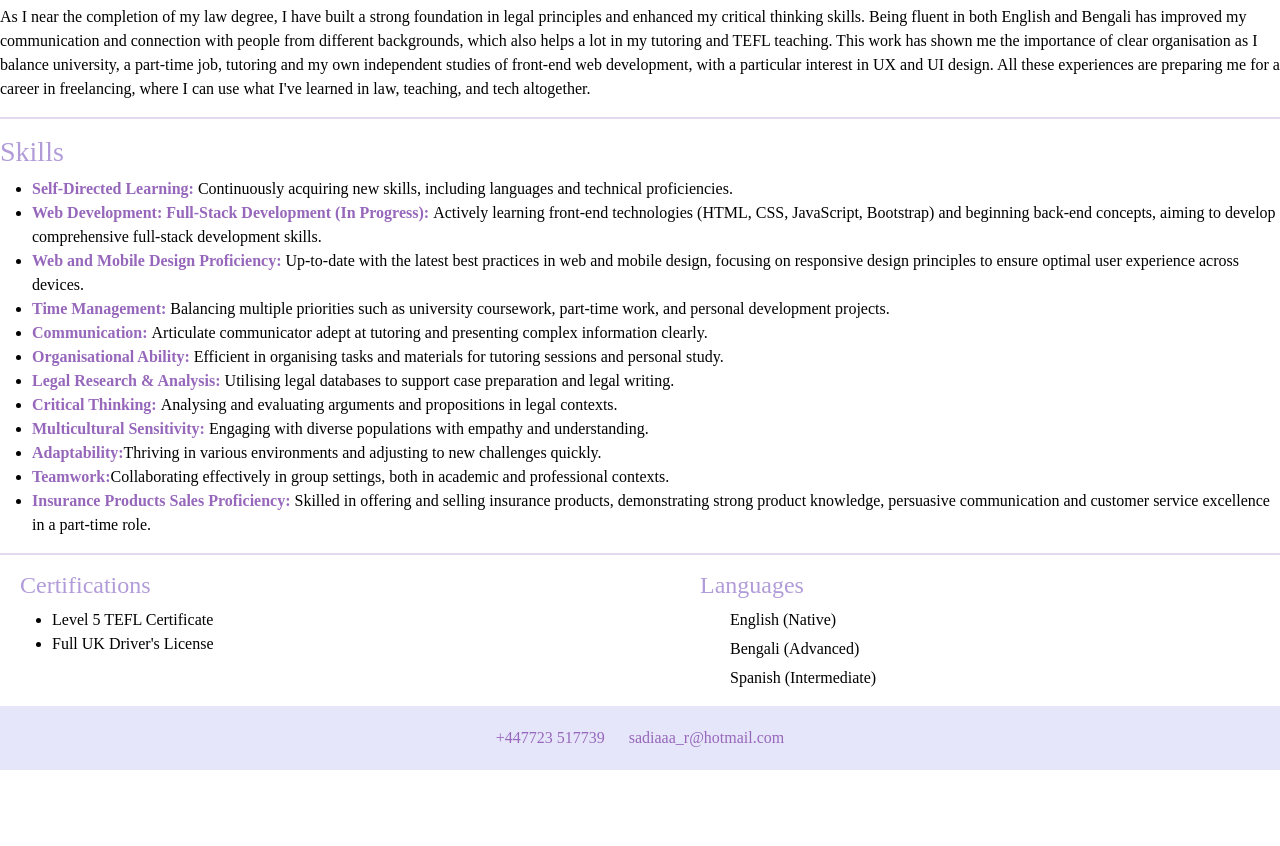
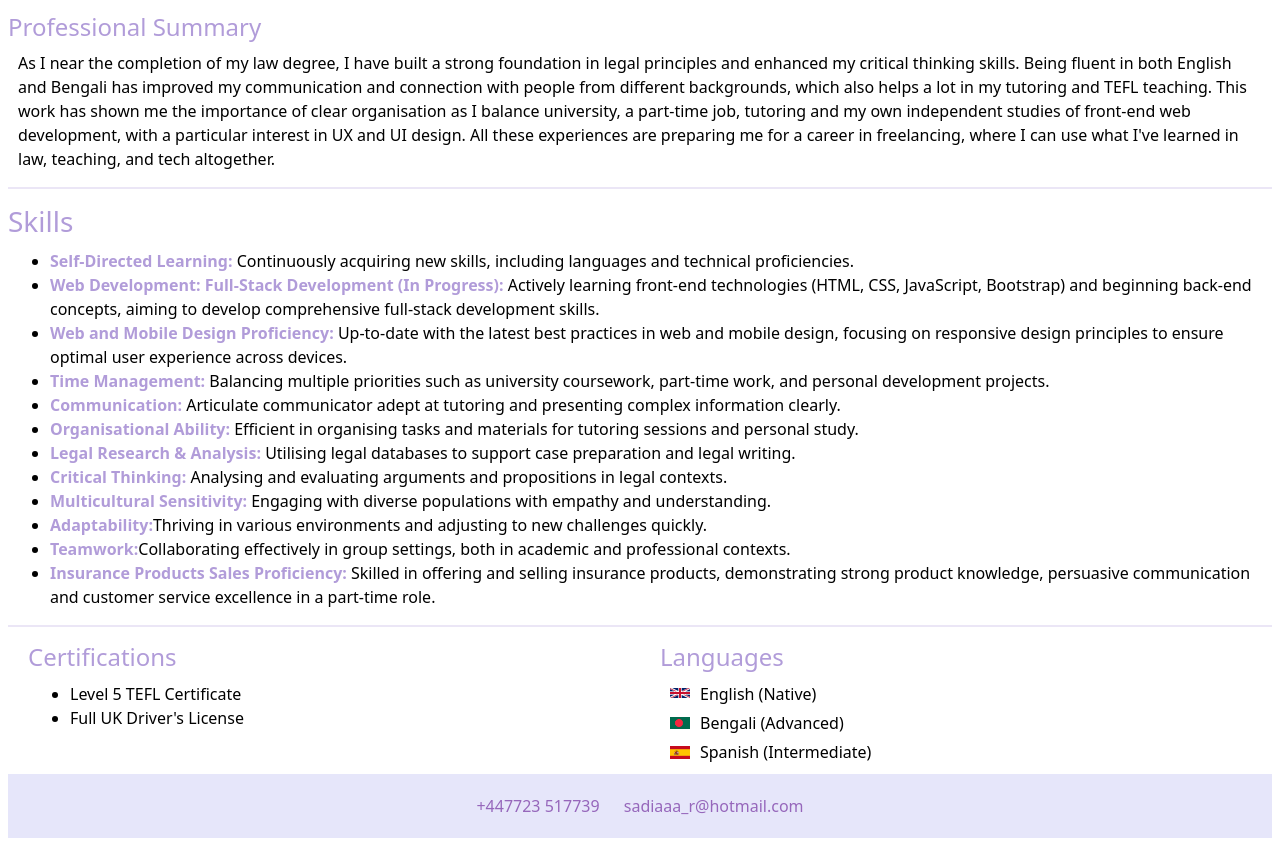
Before and after one commit to sadia2r/sr-personal-portfolio, a plain HTML site: page aboutme.html in a window 1280 px wide. Shown: the part 181-1027 px from the top of the page. Before the commit the page ends 951 px from the top, so only its background shows below. Drawn offline with nearby package versions, Linux system fonts and the light colour scheme.

Commit message:
added flags

```diff
--- a/styles.css
+++ b/styles.css
@@ -1,25 +1,29 @@
 html {
-  background: white;
+  background:white;
 }
 
 * {
-  font-family:"Crimson Text", serif;
+  font-family:"Happy Monkey", system-ui;
   box-sizing: border-box; /* Box sizing reset for consistency */
+
 }
 
 body {
   color: #B19CD9;
+  margin: 8px;
 }
 
 h1, .contact-details {
   text-align: center;
-  color: #9667BB;
+  color:  #B19CD9;
+  margin: 10px;
 }
 p, ul{
   color: black;
+  margin: 10px;
 }
 hr{
-  border: 1px solid #9667BB;
+  border: 1px solid  #B19CD9;
 }
 .Languages > ul{
   list-style: none;
@@ -49,7 +53,7 @@ hr{
   left: 0;
   bottom: 0;
   transform: translateY(-50%);
-  margin-bottom: -15px;
+  margin-bottom: -12.5px;
 }
 
 .Languages > ul > .English::before {
@@ -61,7 +65,7 @@ hr{
 }
 
 .Languages > ul > .Spanish::before {
-  background-image: url('./images/Flag_of_Spain.svg.png');
+  background-image: url('./images/Flag_of_Spain.svg.webp');
 }
 
 .sections-wrapper {
@@ -158,7 +162,7 @@ hr{
 }
 .bold{
   font-weight: bold;
-  color: #9667BB;
+  color:  #B19CD9;
 }
 
 .intro-section {
@@ -204,7 +208,7 @@ hr{
 }
 
 .project-button {
-  background-color: #9667BB;
+  background-color: #B19CD9;
   color: white;
   border: none;
   padding: 12px 20px; /* Slightly increased padding for a larger button */
```
Also changed, not shown: aboutme.html (+2 -0 lines), index.html (+2 -1 lines), projects.html (+2 -1 lines), volunteering.html (+2 -0 lines), workexperience.html (+2 -0 lines), images/Flag_of_Bangladesh.svg.png (added), images/Flag_of_Spain.svg.webp (added), images/Flag_of_the_United_Kingdom.svg.webp (added).
